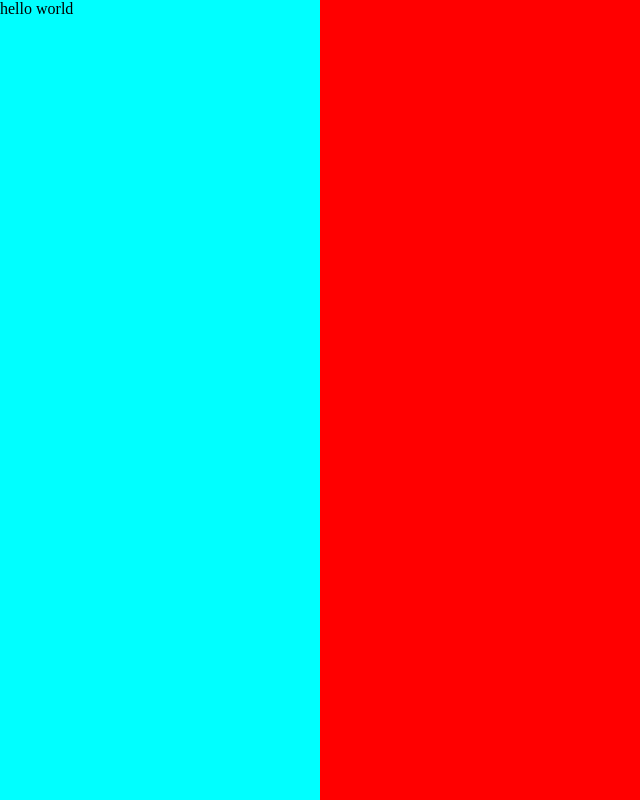
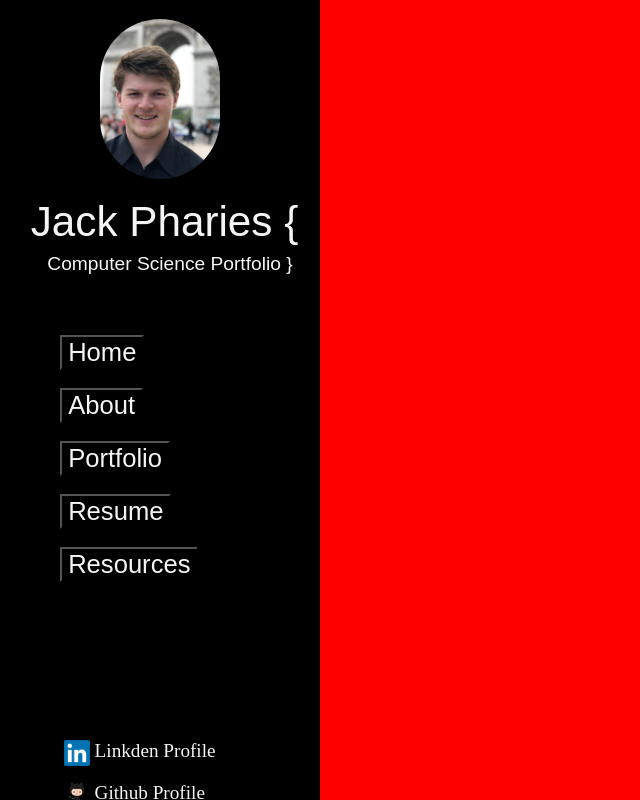
Before and after one commit to Pharies10/portfolioAlpha, a plain HTML site: page index.html in a window 1280 px wide. Shown: the whole page, without its empty margins (0-640 px from the left). Drawn offline with nearby package versions, Linux system fonts and the light colour scheme.

Commit message:
directory is done, includes RWB for Desktop... will add Mobile later--> Next is Home page design / information

```diff
--- a/index.html
+++ b/index.html
@@ -23,7 +23,34 @@ Using:
 <body>
 
     <header class="directory">
-        <div class="directory_holder">hello world</div>
+        <div class="ID_picture">
+            <img class="pic" src="images/profile_pic.jpg">
+        </div>
+
+
+        <div class="name_holder">
+            <p id="jack_pharies"> Jack Pharies { </p>
+                <p id="portfolio_text">Computer Science Portfolio }</p>
+        </div>
+
+
+        <div class="link_holder">
+            <ul class="button_list">
+
+            </ul>
+        </div>
+
+        <div class="other_site_holder">
+
+            <p><img src="images/LinkedIn_Logo.png"><a href="https://www.linkedin.com/in/jonathan-pharies-03b287175" target="_blank">Linkden Profile</a>
+            </p>
+
+            <p><img src="images/Github_logo.png"><a href="https://github.com/Pharies10" target="_blank">Github Profile</a>
+            </p>
+
+
+        </div>
+
     </header>
 
 
--- a/main.js
+++ b/main.js
@@ -0,0 +1,54 @@
+
+/*
+
+
+
+
+
+*/
+
+var directoryButtons = [{ text: "Home", call: "red"},
+                        { text: "About", call: "blue"},
+                        { text: "Portfolio", call: "green"},
+                        { text: "Resume", call: "yellow"},
+                        { text: "Resources", call: "white"}]
+
+
+var main = function()
+{
+
+
+       d3.select(".button_list")
+        .selectAll("li")
+        .data(directoryButtons)
+        .enter()
+        .append("li").attr("class", "nav")
+        .append("button").attr("id", "linksToPages").text(function(d){
+
+            return d.text
+
+        }).on("click", function(d){
+
+
+           d3.select("#main").style("background-color", d.call)
+
+
+
+       })
+
+
+
+
+    d3.select("#Home").on("click", function(){
+
+        d3.select("#main").style("background-color", "green");
+
+    });
+
+
+
+}
+
+
+
+main();
--- a/style.css
+++ b/style.css
@@ -11,17 +11,156 @@ body{
 @media only screen and (min-width: 600px)
 {
 
-    .directory_holder {
+    .directory {
         position: fixed;
         height: 100%;
         width: 25%;
         top: 0px;
         left: 0px;
-        background-color: aqua;
+        background-color: black;
+        overflow: auto;
+        -ms-overflow-style: none;
+
 
 
 
     }
+    .directory::-webkit-scrollbar {
+
+
+        display: none;
+
+    }
+
+    .ID_picture {
+
+
+        height: 20%;
+        margin-top: 1.5vw;
+        background-color: black;
+        text-align: center;
+
+
+    }
+
+    .name_holder{
+        margin: 1.5vw;
+        padding-left: .9vw;
+        text-align: left;
+        font-family: sans-serif;
+        font-size: 3.3vw;
+        color: whitesmoke;
+        background-color: black;
+        text-shadow: 2px 2px 4px #000000;
+
+
+    }
+
+    #jack_pharies {
+
+        margin: 0px;
+
+
+    }
+    #portfolio_text {
+        margin: .5vw;
+        padding-left: .8vw;
+        font-size: 1.5vw;
+
+    }
+
+    .pic {
+
+        height: 100%;
+        width: auto;
+        align-self: center;
+        border-radius: 150px;
+
+    }
+
+
+
+    .link_holder {
+        margin: 4vw;
+        background-color: black;
+
+        text-align: center;
+
+
+
+
+    }
+    .button_list {
+        padding: 0px;
+        list-style-type: none;
+        text-align: left;
+
+
+
+    }
+
+    .button_list button{
+
+        cursor: pointer;
+        text-align: left;
+        margin: .7vw;
+        border-color: black;
+        font-size: 2vw;
+        color: whitesmoke;
+        background-color: black
+
+
+    }
+    .other_site_holder {
+
+        color: white;
+
+        background-color: black;
+        margin: 3vw;
+        margin-top: 150px;
+        padding-left: 2vw;
+
+
+
+
+    }
+    .other_site_holder img{
+
+        width: 2vw;
+        height: 2vw;
+        float: left;
+        padding-right: 5px;
+
+
+    }
+    .other_site_holder p{
+
+
+        font-size: 1.5vw;
+
+
+    }
+
+
+
+
+
+    .other_site_holder a {
+        color: whitesmoke;
+        text-decoration: none;
+
+
+
+
+
+    }
+
+    a:active {
+
+        color: gold;
+    }
+
+
 
 
     #main {
@@ -33,7 +172,7 @@ body{
         right: 0px;
         left: 0px;
         background-color: red;
-        overflow: auto;
+        overflow:scroll;
 
 
 
```
Also changed, not shown: images/Github_logo.png (added), images/LinkedIn_Logo.png (added), images/profile_pic.jpg (added).
